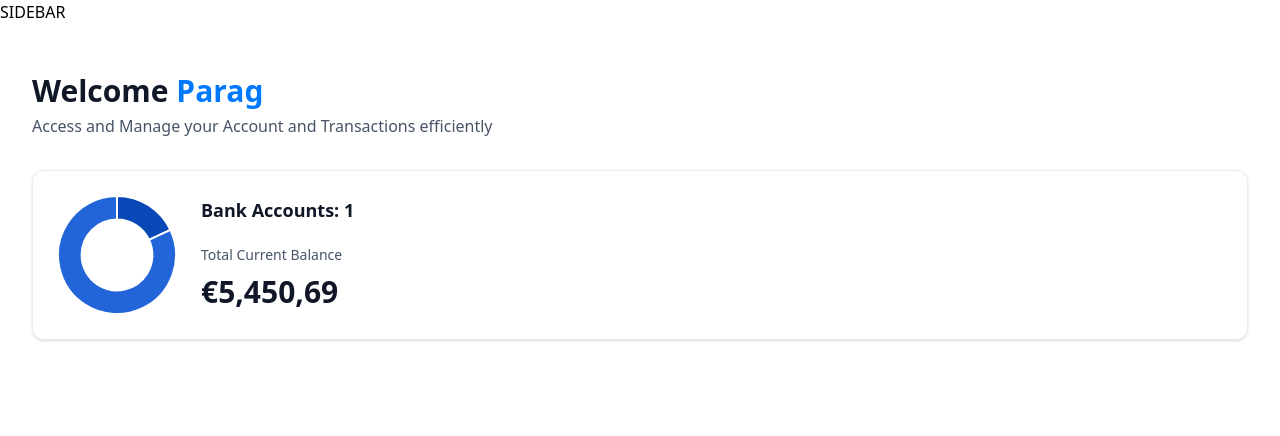
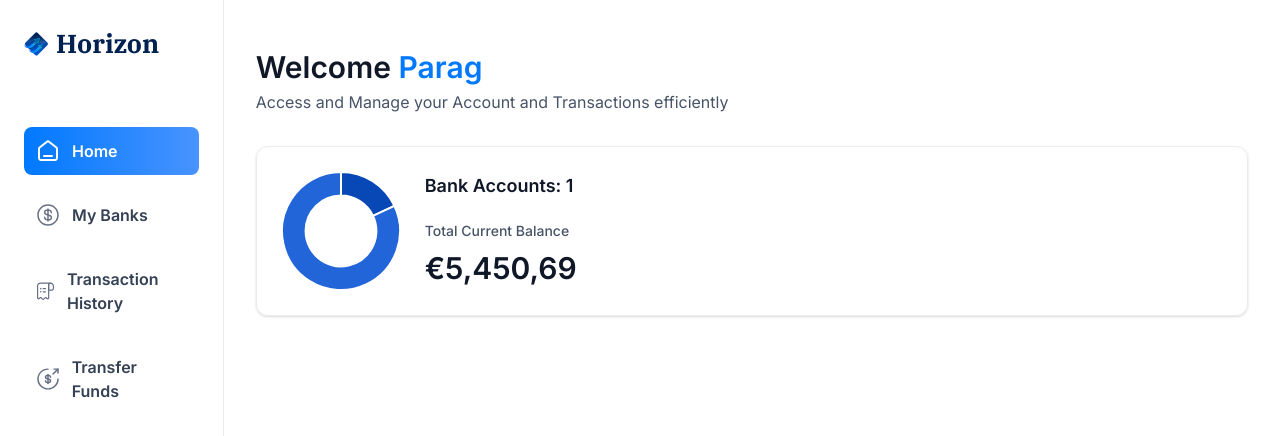
Before and after one commit to ParagNirwan/bank-app, a Next.js app: page / in a window 1280 px wide. Shown: the top 436 px of the page. Built offline with nearby package versions, Linux system fonts and the light colour scheme.

Commit message:
Implement Initial Sidebar

```diff
--- a/app/(root)/layout.tsx
+++ b/app/(root)/layout.tsx
@@ -1,11 +1,15 @@
+import Sidebar from "@/components/ui/Sidebar";
+
 export default function RootLayout({
   children,
 }: Readonly<{
   children: React.ReactNode;
 }>) {
+  const loggedIn = { firstName: "Parag", lastName: "Nirwan" };
+
   return (
-        <main>
-            SIDEBAR
+    <main className="flex h-screen w-full font-inter">
+      <Sidebar user={loggedIn} />
       {children}
     </main>
   );
--- /dev/null
+++ b/components/ui/Sidebar.tsx
@@ -0,0 +1,57 @@
+"use client";
+
+import { sidebarLinks } from "@/constants";
+import { cn } from "@/lib/utils";
+import Image from "next/image";
+import Link from "next/link";
+import { usePathname } from "next/navigation";
+
+const Sidebar = ({ user }: SiderbarProps) => {
+  const pathname = usePathname();
+
+  return (
+    <section className="sidebar">
+      <nav className="flex flex-col gap-4">
+        <Link href="/" className="mb-12 cursor-pointer flex items-center gap-2">
+          <Image
+            src="/icons/logo.svg"
+            width={34}
+            height={34}
+            alt="Horizon logo"
+            className="size-[24px] max-xl:size-14"
+          />
+          <h1 className="sidebar-logo">Horizon</h1>
+        </Link>
+
+        {sidebarLinks.map((item) => {
+          const isActive =
+            pathname === item.route || pathname.startsWith(`${item.route}/`);
+
+          return (
+            <Link
+              href={item.route}
+              key={item.label}
+              className={cn("sidebar-link", { "bg-bank-gradient": isActive })}
+            >
+              <div className="relative size-6">
+                <Image
+                  src={item.imgURL}
+                  alt={item.label}
+                  fill
+                  className={cn({
+                    "brightness-[3] invert-0": isActive,
+                  })}
+                />
+              </div>
+              <p className={cn("sidebar-label", { "!text-white": isActive })}>
+                {item.label}
+              </p>
+            </Link>
+          );
+        })}
+      </nav>
+    </section>
+  );
+};
+
+export default Sidebar;
```
Lines whose indentation alone changed are shown as unchanged.
